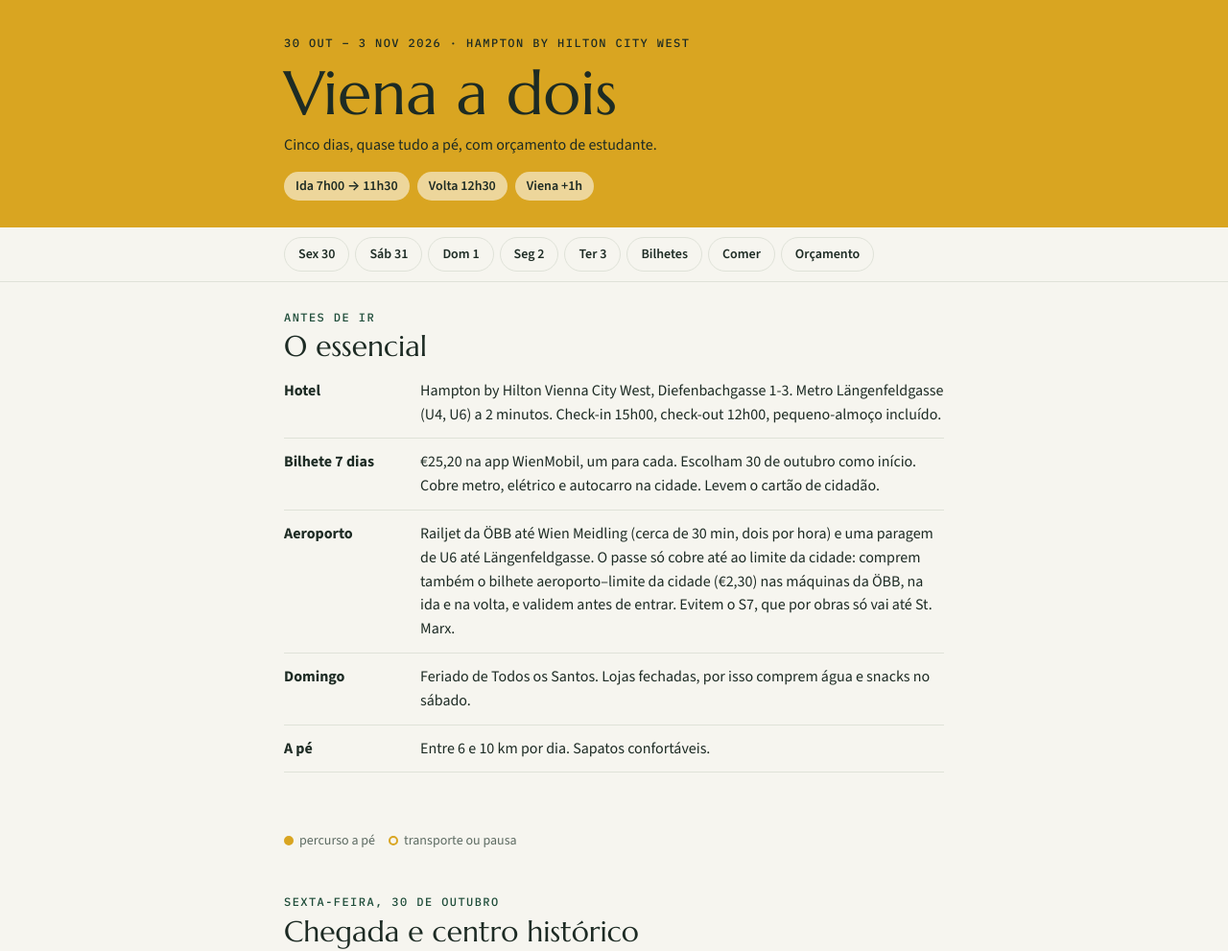
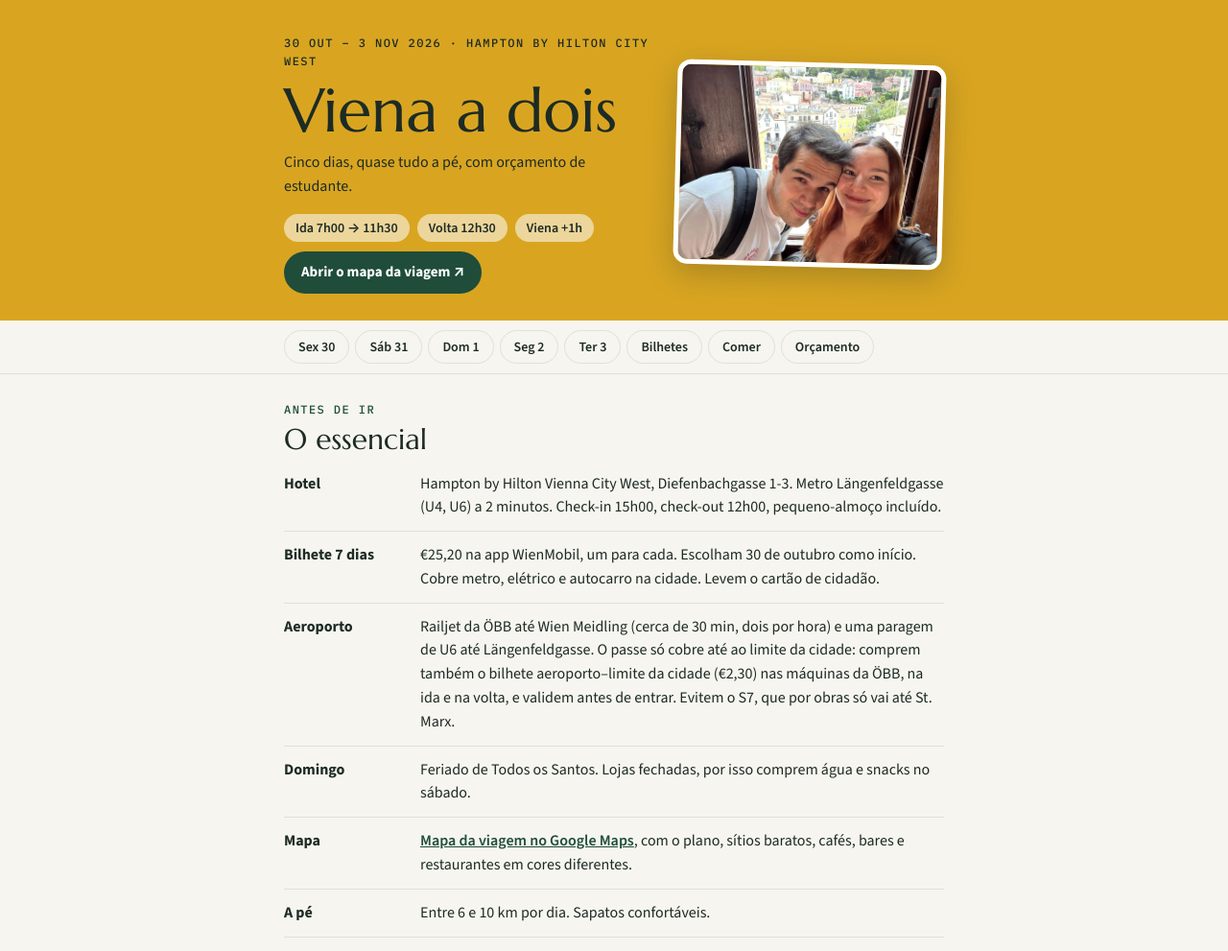
Before and after one commit to alvesykes/viena, a plain HTML site: page index.html in a window 1280 px wide. Shown: the top 991 px of the page at 96% size. Drawn offline with nearby package versions, Linux system fonts and the light colour scheme.

Commit message:
Adiciona a foto e o link do mapa
Co-Authored-By: Claude Opus 5.5 <noreply@anthropic.com>
Claude-Session: https://claude.ai/code/session_01Q8Si6SufSg77tFJQBk6kTC

```diff
--- a/index.html
+++ b/index.html
@@ -96,15 +96,28 @@ footer{color:var(--muted);font-size:14px;border-top:1px solid var(--line);paddin
 html{scroll-behavior:smooth}
 @media (prefers-reduced-motion:reduce){html{scroll-behavior:auto}}
 section{scroll-margin-top:70px}
+
+.hero-grid{display:grid;grid-template-columns:1fr 280px;gap:24px;align-items:center}
+.hero-grid>div{display:grid;gap:10px;min-width:0}
+.photo{margin:0;border-radius:14px;overflow:hidden;box-shadow:0 10px 30px rgba(29,43,36,.25);transform:rotate(1.5deg);border:5px solid #fff;max-width:100%}
+.photo img{display:block;width:100%;height:auto}
+@media (max-width:620px){.hero-grid{grid-template-columns:1fr}.photo{max-width:340px;transform:rotate(1deg)}}
+.info a{color:var(--green);font-weight:600}
+.maplink{display:inline-flex;align-items:center;gap:8px;justify-self:start;background:#1f4d3a;color:#fff;text-decoration:none;font-weight:700;border-radius:999px;padding:10px 18px;font-size:15px}
+.maplink:hover,.maplink:focus-visible{background:#163a2b;outline:2px solid #1f4d3a;outline-offset:2px}
 </style>
 </head>
 <body>
-<header class="hero"><div class="wrap">
+<header class="hero"><div class="wrap"><div class="hero-grid">
+  <div>
   <span class="eyebrow">30 out – 3 nov 2026 · Hampton by Hilton City West</span>
   <h1>Viena a dois</h1>
   <p>Cinco dias, quase tudo a pé, com orçamento de estudante.</p>
   <div class="facts"><span>Ida 7h00 → 11h30</span><span>Volta 12h30</span><span>Viena +1h</span></div>
-</div></header>
+  <a class="maplink" href="https://goo.gl/maps/aUoECnR5vis8mmFX7" target="_blank" rel="noopener">Abrir o mapa da viagem ↗</a>
+  </div>
+  <figure class="photo"><img src="foto.jpg" alt="Os dois numa janela com vista para Sintra" width="1200" height="900"></figure>
+</div></div></header>
 
 <nav class="days" aria-label="Saltar para"><div class="wrap">
   <a href="#sex">Sex 30</a><a href="#sab">Sáb 31</a><a href="#dom">Dom 1</a><a href="#seg">Seg 2</a><a href="#ter">Ter 3</a><a href="#bilhetes">Bilhetes</a><a href="#comer">Comer</a><a href="#orcamento">Orçamento</a>
@@ -119,6 +132,7 @@ section{scroll-margin-top:70px}
     <div><dt>Bilhete 7 dias</dt><dd>€25,20 na app WienMobil, um para cada. Escolham 30 de outubro como início. Cobre metro, elétrico e autocarro na cidade. Levem o cartão de cidadão.</dd></div>
     <div><dt>Aeroporto</dt><dd>Railjet da ÖBB até Wien Meidling (cerca de 30 min, dois por hora) e uma paragem de U6 até Längenfeldgasse. O passe só cobre até ao limite da cidade: comprem também o bilhete aeroporto–limite da cidade (€2,30) nas máquinas da ÖBB, na ida e na volta, e validem antes de entrar. Evitem o S7, que por obras só vai até St. Marx.</dd></div>
     <div><dt>Domingo</dt><dd>Feriado de Todos os Santos. Lojas fechadas, por isso comprem água e snacks no sábado.</dd></div>
+    <div><dt>Mapa</dt><dd><a href="https://goo.gl/maps/aUoECnR5vis8mmFX7" target="_blank" rel="noopener">Mapa da viagem no Google Maps</a>, com o plano, sítios baratos, cafés, bares e restaurantes em cores diferentes.</dd></div>
     <div><dt>A pé</dt><dd>Entre 6 e 10 km por dia. Sapatos confortáveis.</dd></div>
   </dl>
 </section>
```
Also changed, not shown: foto.jpg (added).
